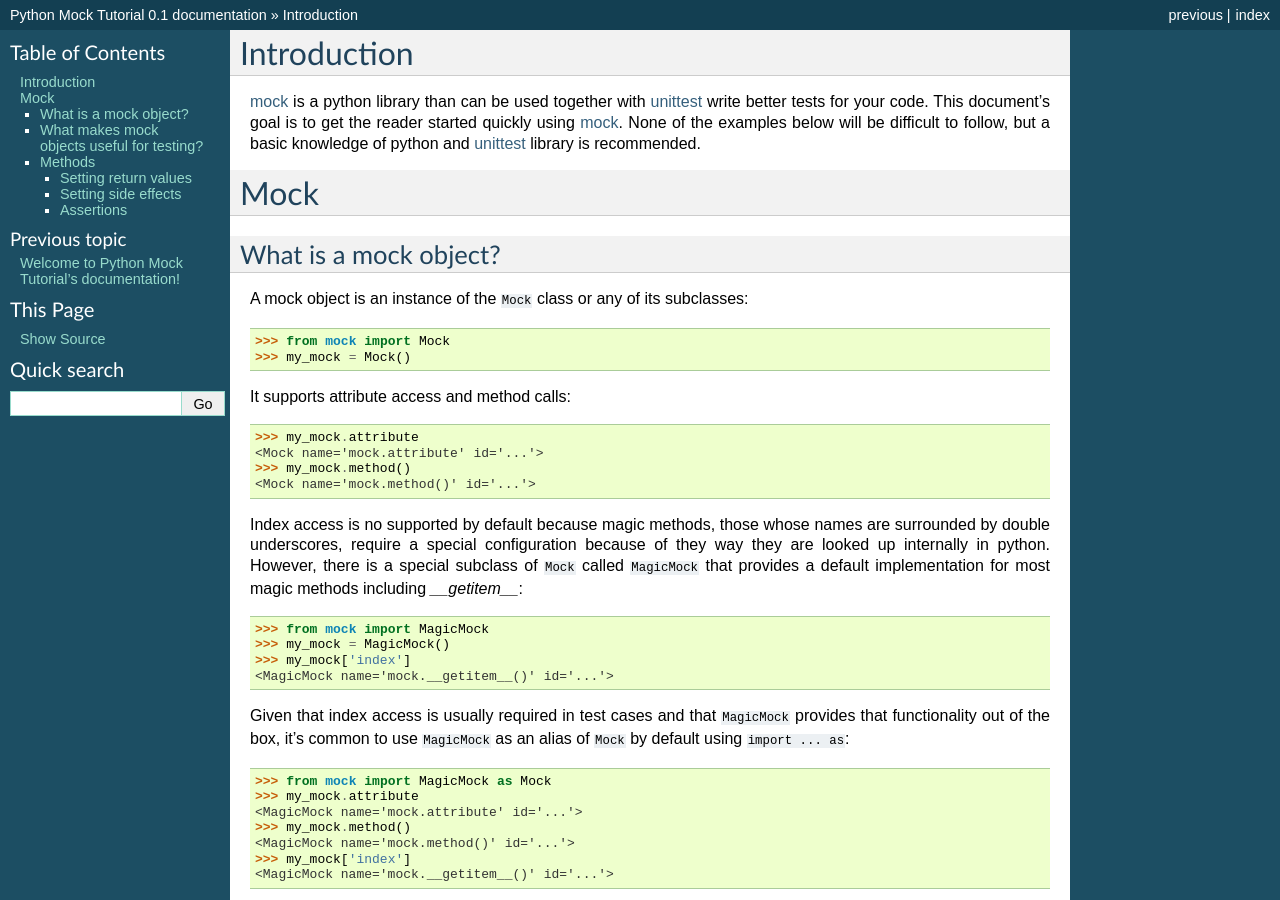
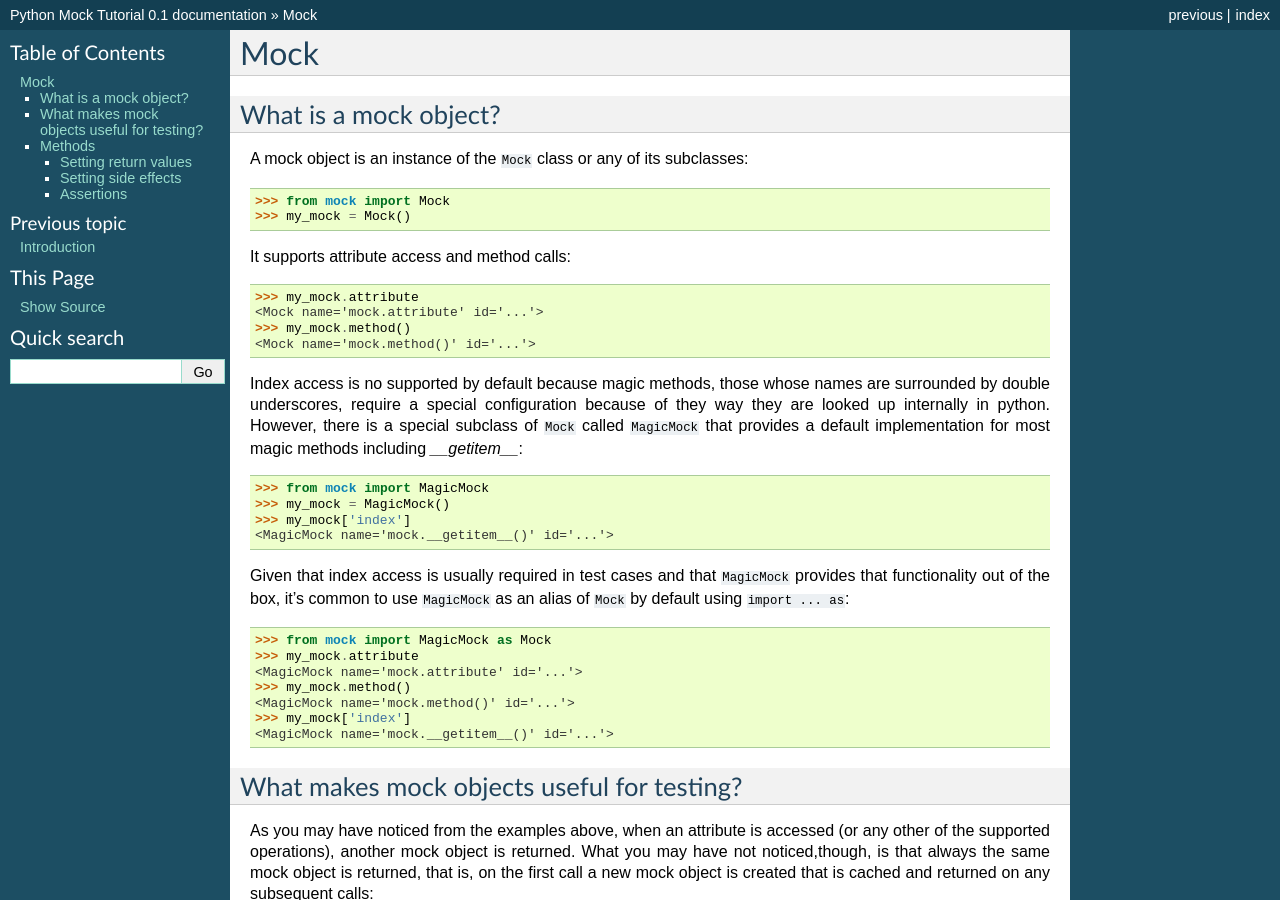
Before and after one commit to jcollado/python-mock-tutorial, a Sphinx documentation site: the page built from source/mock.rst, in a window 1280 px wide and 900 px high. Built offline with Sphinx 7.4.7, drawn with Linux system fonts in a browser that asks for light colours.

Commit message:
Split tutorial into a file for each section

```diff
--- a/source/index.rst
+++ b/source/index.rst
@@ -11,7 +11,8 @@ Contents:
 .. toctree::
    :maxdepth: 2
 
-   tutorial
+   introduction
+   mock
 
 
 
--- a/source/tutorial.rst
+++ b/source/mock.rst
@@ -1,12 +1,3 @@
-Introduction
-============
-
-mock_ is a python library than can be used together with unittest_ write better
-tests for your code. This document's goal is to get the reader started quickly
-using mock_. None of the examples below will be difficult to follow, but a
-basic knowledge of python and unittest_ library is recommended.
-
-
 Mock
 ====
 
@@ -174,7 +165,3 @@ There are other helper methods that I recommend that can be used and are well
 described in the documentation. One that is particularly useful is
 ``assert_called_once_with`` that works exactly in the same way, but will fail
 if the method has been called more than once.
-
-
-.. _mock: http://mock.readthedocs.org/en/latest/mock.html
-.. _unittest: https://docs.python.org/2/library/unittest.html
```
Also changed, not shown: source/introduction.rst (added, +10 -0 lines).
